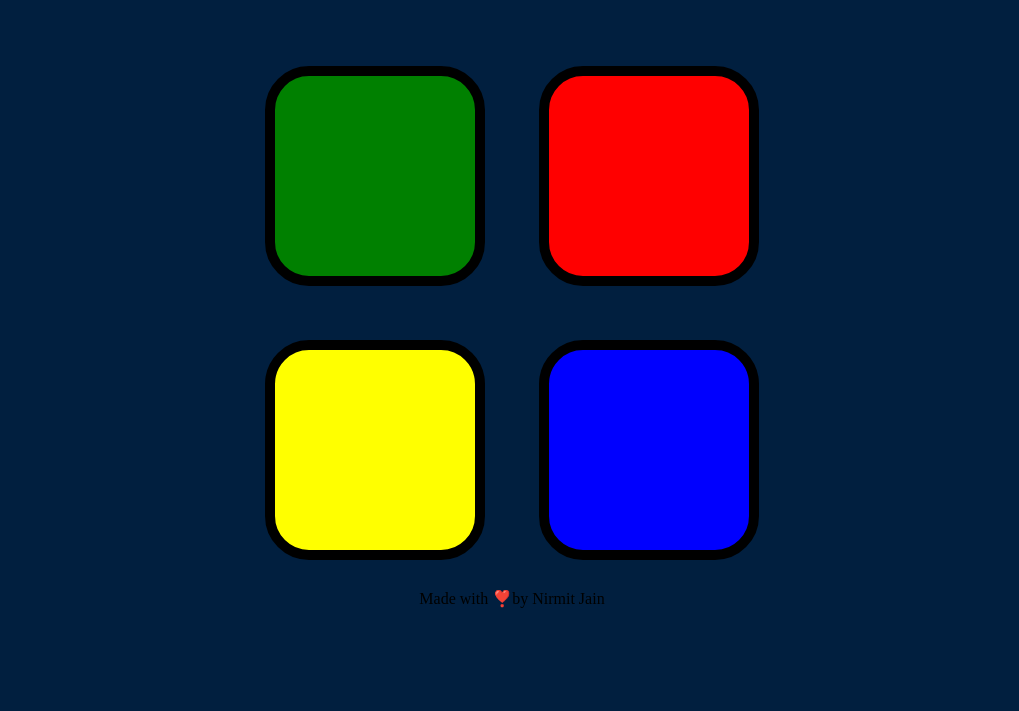
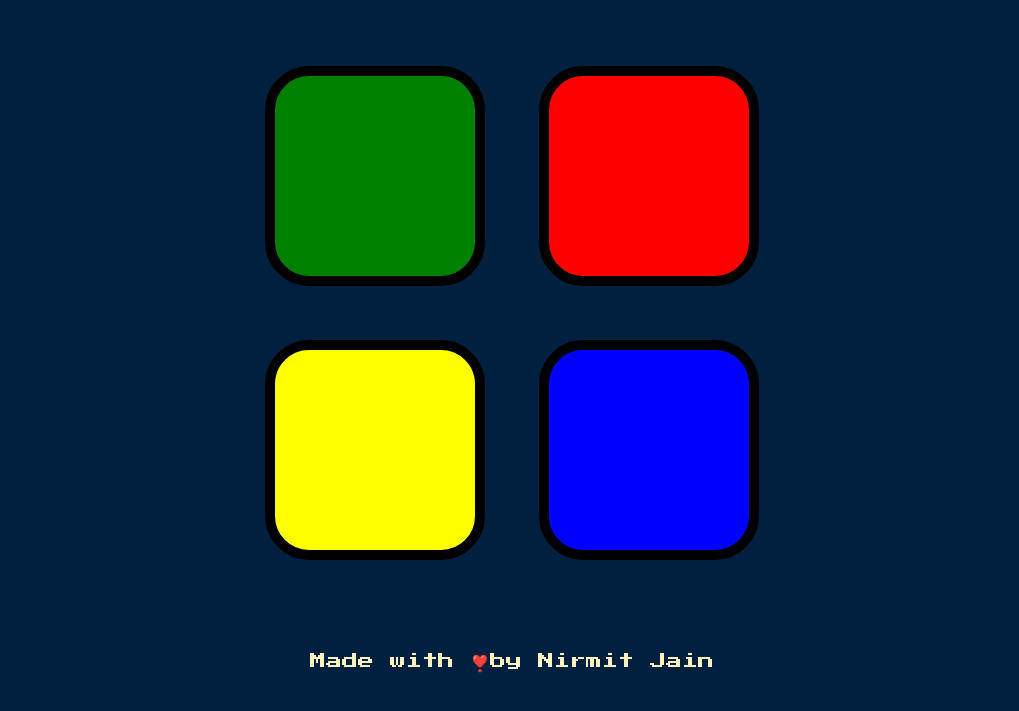
Before and after one commit to nirmitjain2110/Simon-Game, a plain HTML site: page index.html in a window 1280 px wide. Shown: the part 133-844 px from the top of the page, without its empty margins (128-1147 px from the left). Before the commit the page ends 800 px from the top, so only its background shows below. Drawn offline with nearby package versions, Linux system fonts and the light colour scheme.

Commit message:
Update styles.css

```diff
--- a/styles.css
+++ b/styles.css
@@ -51,3 +51,10 @@ body {
   box-shadow: 0 0 20px white;
   background-color: grey;
 }
+
+footer{
+  font-family: 'Press Start 2P', cursive;
+  font-size: 1rem;
+  margin:  5%;
+  color: #FEF2BF;
+}
```
